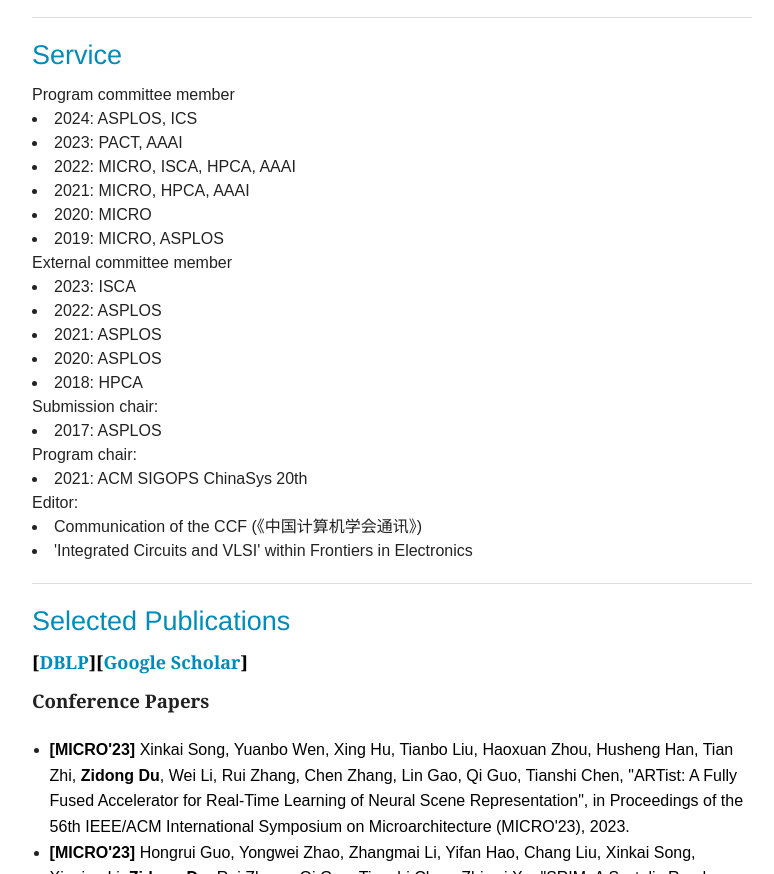
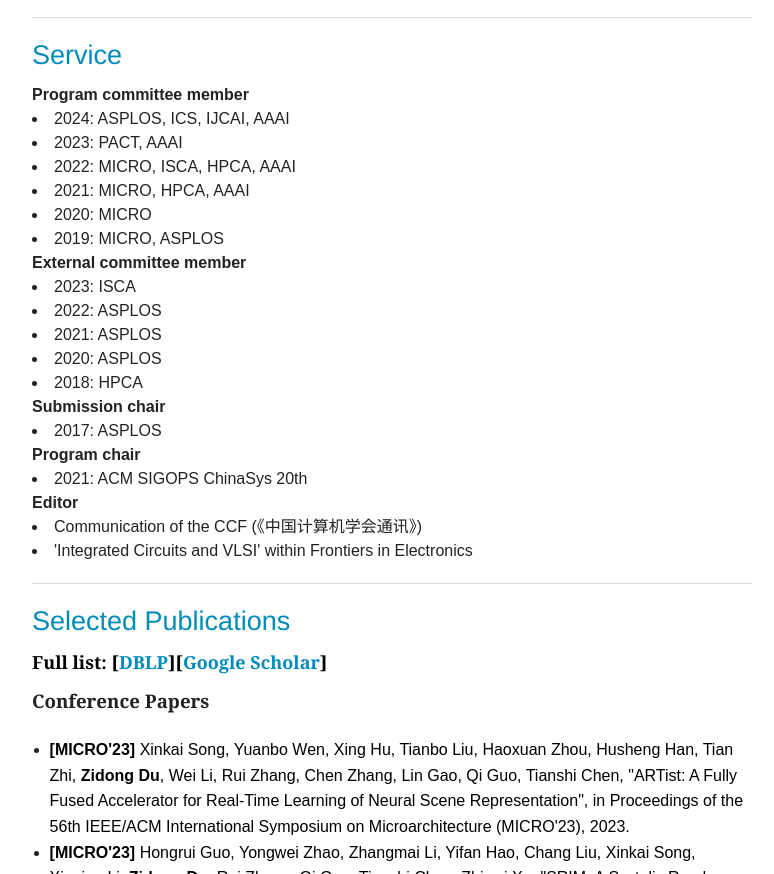
Before and after one commit to ZidongDu/zidongdu.github.io, a plain HTML site: page index.html in a window 1280 px wide. Shown: the part 868-1742 px from the top of the page, without its empty margins (123-897 px from the left). Drawn offline with Linux system fonts and the light colour scheme.

Commit message:
add isca retrospective

```diff
--- a/index.html
+++ b/index.html
@@ -43,7 +43,7 @@
 <div class="row">
 <div class="large-12 columns">
 <p><li>"ShiDianNao: shifting vision processing closer to the sensor" from ISCA 2015  is seleted in ISCA@50 25-Year Retrospective: 1996-2020"</li></p>
-<!--<p><b>We are holding the 22nd ACM International Conference on Architectural Support for Programming Languages and Operating Systems (ASPLOS 217) in Xi'an, China, April 8-12, 2017. Join us! Check <a href="http://novel.ict.ac.cn/ASPLOS2017/index.html">http://novel.ict.ac.cn/ASPLOS2017</a> for more details.</b></p>-->
+<!--<li>2017.04.08: We are holding the 22nd ACM International Conference on Architectural Support for Programming Languages and Operating Systems (ASPLOS 217) in Xi'an, China, April 8-12, 2017. Join us! Check <a href="http://novel.ict.ac.cn/ASPLOS2017/index.html">http://novel.ict.ac.cn/ASPLOS2017</a> for more details.</p>-->
 </article>
 <hr/></hr>
 <!--About ME-->
@@ -82,24 +82,24 @@
 <h3><a href="#", id="L3">Service</a></h3>
 <div class="row">
 <div class="large-12 columns">
-  <font face="arial, sans-serif" size="3">Program committee member</font>
-  <li><font face="arial, sans-serif" size="3">2024: ASPLOS, ICS</font></li>
+  <font face="arial, sans-serif" size="3"><b>Program committee member</b></font>
+  <li><font face="arial, sans-serif" size="3">2024: ASPLOS, ICS, IJCAI, AAAI</font></li>
   <li><font face="arial, sans-serif" size="3">2023: PACT, AAAI</font></li>
   <li><font face="arial, sans-serif" size="3">2022: MICRO, ISCA, HPCA, AAAI</font></li>
   <li><font face="arial, sans-serif" size="3">2021: MICRO, HPCA, AAAI</font></li>
   <li><font face="arial, sans-serif" size="3">2020: MICRO</font></li>
   <li><font face="arial, sans-serif" size="3">2019: MICRO, ASPLOS</font></li>
-  <font face="arial, sans-serif" size="3">External committee member</font>
+  <font face="arial, sans-serif" size="3"><b>External committee member</b></font>
   <li><font face="arial, sans-serif" size="3">2023: ISCA</font></li>
   <li><font face="arial, sans-serif" size="3">2022: ASPLOS</font></li>
   <li><font face="arial, sans-serif" size="3">2021: ASPLOS</font></li>
   <li><font face="arial, sans-serif" size="3">2020: ASPLOS</font></li>
   <li><font face="arial, sans-serif" size="3">2018: HPCA</font></li>
-  <font face="arial, sans-serif" size="3">Submission chair:</font>
+  <font face="arial, sans-serif" size="3"><b>Submission chair</b></font>
   <li><font face="arial, sans-serif" size="3">2017: ASPLOS</font></li>
-  <font face="arial, sans-serif" size="3">Program chair:</font>
+  <font face="arial, sans-serif" size="3"><b>Program chair</b></font>
   <li><font face="arial, sans-serif" size="3">2021: ACM SIGOPS ChinaSys 20th</font></li>
-  <font face="arial, sans-serif" size="3">Editor:</font>
+  <font face="arial, sans-serif" size="3"><b>Editor</b></font>
   <li><font face="arial, sans-serif" size="3">Communication of the CCF (《中国计算机学会通讯》)</font></li>
   <li><font face="arial, sans-serif" size="3">'Integrated Circuits and VLSI' within Frontiers in Electronics</font></li>
 </hr>
@@ -124,7 +124,7 @@
 <h3><a href="#", id="L4">Selected Publications</a></h3>
 <div class="row">
 <div class="large-12 columns">
-<div><font face="georgia, serif"><font size="4" style="color:rgb(0,0,0)"><b>[<a href="https://dblp.org/pid/44/11216.html">DBLP</a>]</b></font></font><b style="background-color:transparent;color:rgb(0,0,0);font-family:georgia,serif;font-size:large;line-height:27px">[<a href="https://scholar.google.com.sg/citations?user=8N9ym9YAAAAJ&hl=en">Google Scholar</a>]</b></div>
+<div><font face="georgia, serif"><font size="4" style="color:rgb(0,0,0)"><b>Full list: [<a href="https://dblp.org/pid/44/11216.html">DBLP</a>]</b></font></font><b style="background-color:transparent;color:rgb(0,0,0);font-family:georgia,serif;font-size:large;line-height:27px">[<a href="https://scholar.google.com.sg/citations?user=8N9ym9YAAAAJ&hl=en">Google Scholar</a>]</b></div>
 <div style="border:none;border-bottom:none;padding:0.11in 0in 0pt 0in">
 <p style="text-autospace:none;border:none;padding:0in"><b><span style="font-size:14pt"><font face="georgia, serif">Conference Papers</font></span></b></p>
 </div>
@@ -226,7 +226,7 @@
 <div><span style="font-size:12px;line-height:20px"><font face="georgia, serif">Beijing,China</font></span></div>
 <div><span style="font-size:12px;line-height:20px"><font face="georgia, serif"><b>Postcode :</b></font></span><span style="font-family:Arial,Helvetica,sans-serif;font-size:12px;line-height:20px">100190&nbsp;</span></div>
 <div><span style="font-size:12px;line-height:20px"><font face="georgia, serif"><b>Email</b>:</font></div>
-<div><span style="font-size:12px;line-height:20px"><font face="Arial, Helvetica, sans-serif"> duzidong </font><b style="font-family:Arial,Helvetica,sans-serif">AT</b><font face="Arial, Helvetica, sans-serif"> ict </font><b style="font-family:Arial,Helvetica,sans-serif">DOT</b><font face="Arial, Helvetica, sans-serif"> ac </font><b style="font-family:Arial,Helvetica,sans-serif">DOT</b><font face="Arial, Helvetica, sans-serif"> cn</font></span></div>
+<div><span style="font-size:12px;line-height:20px"><font face="Arial, Helvetica, sans-serif"> duzidong </font><b style="font-family:Arial,Helvetica,sans-serif">A.T</b><font face="Arial, Helvetica, sans-serif"> ict </font><b style="font-family:Arial,Helvetica,sans-serif">D.O.T</b><font face="Arial, Helvetica, sans-serif"> ac </font><b style="font-family:Arial,Helvetica,sans-serif">D.O.T</b><font face="Arial, Helvetica, sans-serif"> cn</font></span></div>
 </div>
 </aside>
 
```
